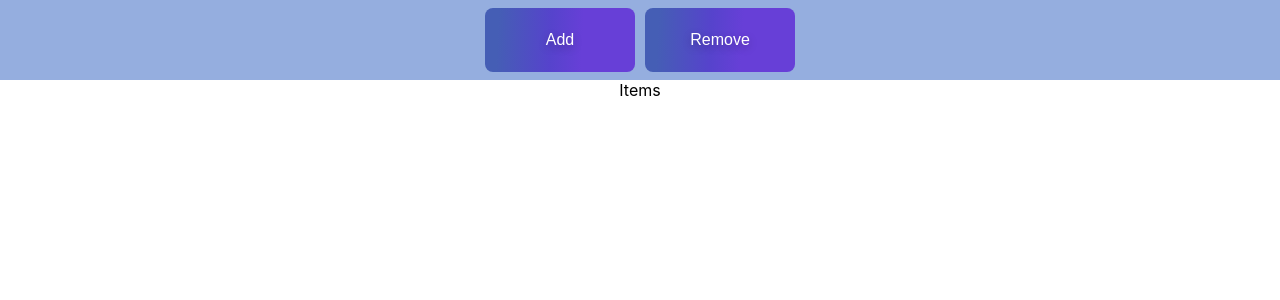
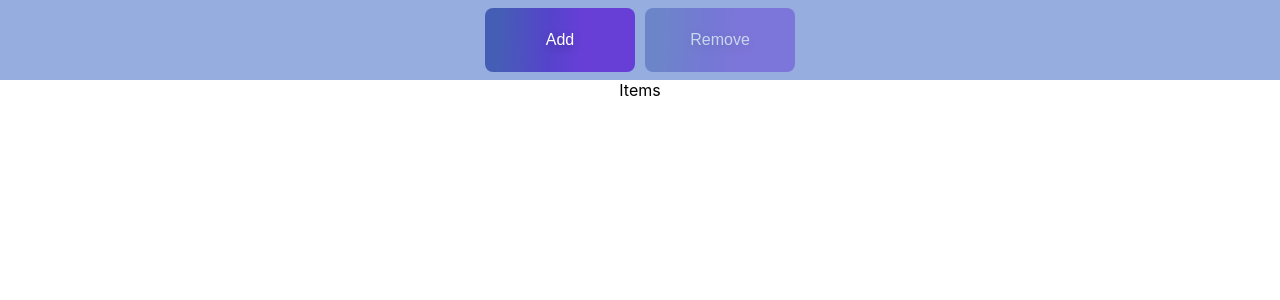
Before and after one commit to legiorex/squares, a React (Create React App) app: page / in a window 1280 px wide. Shown: the top 300 px of the page. Built offline with nearby package versions, Linux system fonts and the light colour scheme.

Commit message:
remove square

```diff
--- a/src/components/button/styles.module.scss
+++ b/src/components/button/styles.module.scss
@@ -17,11 +17,16 @@
   -webkit-user-select: none;
   touch-action: manipulation;
   min-width: 150px;
-}
 
-.button:hover {
-  box-shadow: rgba(80, 63, 205, 0.5) 0 1px 30px;
-  transition-duration: 0.1s;
+  &:hover {
+    box-shadow: rgba(80, 63, 205, 0.5) 0 1px 30px;
+    transition-duration: 0.1s;
+  }
+
+  &:disabled {
+    cursor: not-allowed;
+    opacity: 0.5;
+  }
 }
 
 @media (min-width: 768px) {
--- a/src/components/remove-item/index.tsx
+++ b/src/components/remove-item/index.tsx
@@ -1,7 +1,20 @@
+import { useAppDispatch, useAppSelector } from 'hooks/redux'
+import { removeSquare } from 'store/actions'
+
 import Button from 'components/button'
 
 const RemoveItem = () => {
-  return <Button>Remove</Button>
+  const dispatch = useAppDispatch()
+  const { squares } = useAppSelector((state) => state.squares)
+
+  const onClick = () => {
+    dispatch(removeSquare())
+  }
+  return (
+    <Button onClick={onClick} disabled={!squares.length}>
+      Remove
+    </Button>
+  )
 }
 
 export default RemoveItem
--- a/src/store/actions/index.ts
+++ b/src/store/actions/index.ts
@@ -1,3 +1,3 @@
-import { addSquare } from './squareActions'
+import { addSquare, removeSquare } from './squareActions'
 
-export { addSquare }
+export { addSquare, removeSquare }
--- a/src/store/actions/squareActions.ts
+++ b/src/store/actions/squareActions.ts
@@ -2,3 +2,4 @@ import { createAction } from '@reduxjs/toolkit'
 import { SquareId } from 'types'
 
 export const addSquare = createAction<SquareId>('ADD-SQUARE')
+export const removeSquare = createAction('REMOVE-SQUARE')
--- a/src/store/reducers/SquareSlice.ts
+++ b/src/store/reducers/SquareSlice.ts
@@ -1,7 +1,7 @@
 import { PayloadAction, createSlice } from '@reduxjs/toolkit'
 import { SquareId } from 'types'
 
-import { addSquare } from '../actions'
+import { addSquare, removeSquare } from '../actions'
 
 type SquareState = {
   squares: Array<SquareId>
@@ -12,13 +12,16 @@ const initialState: SquareState = {
 }
 
 export const squareSlice = createSlice({
-  name: 'square',
+  name: 'squares',
   initialState,
   reducers: {},
   extraReducers: {
     [addSquare.type]: (state, action: PayloadAction<SquareId>) => {
       state.squares.push(action.payload)
     },
+    [removeSquare.type]: (state) => {
+      state.squares.pop()
+    },
   },
 })
 
--- a/src/store/store.ts
+++ b/src/store/store.ts
@@ -2,7 +2,7 @@ import { combineReducers, configureStore } from '@reduxjs/toolkit'
 
 import { squareReducer } from './reducers'
 
-const rootReducer = combineReducers({ square: squareReducer })
+const rootReducer = combineReducers({ squares: squareReducer })
 
 export const setupStore = () => {
   return configureStore({
```
